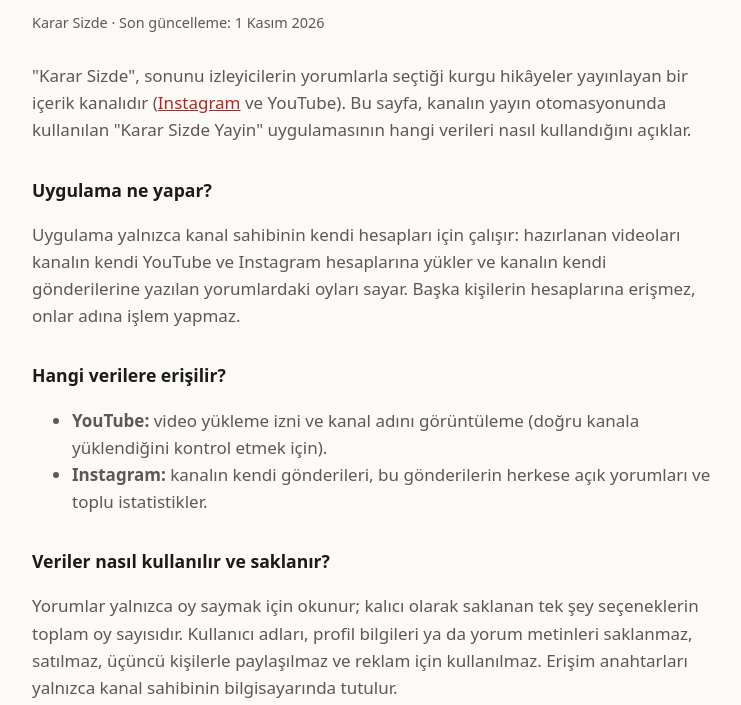
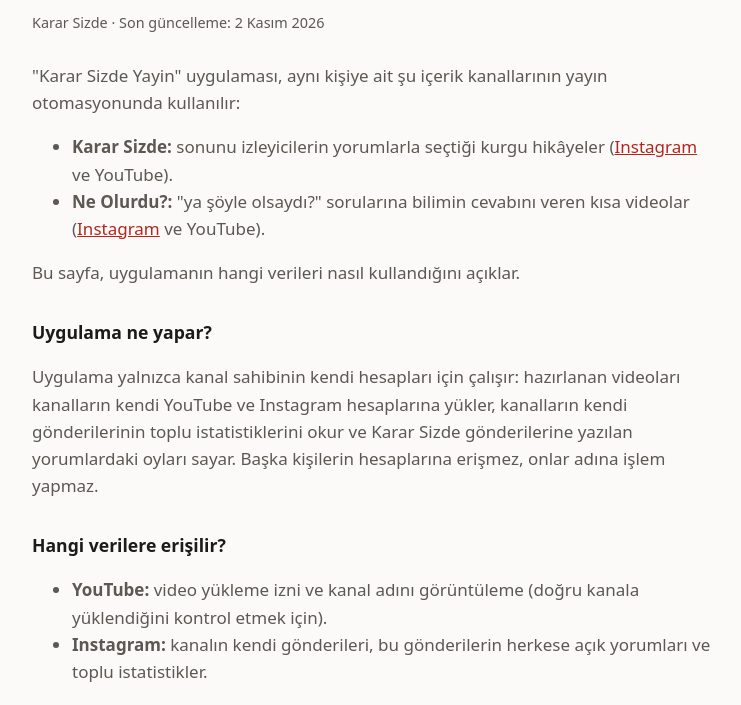
Before and after one commit to kararsizde/kararsizde.github.io, a plain HTML site: page gizlilik.html in a window 1280 px wide. Shown: the part 95-800 px from the top of the page, without its empty margins (268-1009 px from the left). Drawn offline with Linux system fonts and the light colour scheme.

Commit message:
Gizlilik: Ne Olurdu? kanalı eklendi; Ne Olurdu? kapakları güncellendi

```diff
--- a/gizlilik.html
+++ b/gizlilik.html
@@ -19,16 +19,22 @@
 <body>
 <main>
   <h1>Gizlilik Politikası</h1>
-  <p class="tarih">Karar Sizde · Son güncelleme: 1 Kasım 2026</p>
+  <p class="tarih">Karar Sizde · Son güncelleme: 2 Kasım 2026</p>
 
-  <p>"Karar Sizde", sonunu izleyicilerin yorumlarla seçtiği kurgu hikâyeler yayınlayan bir içerik kanalıdır
-  (<a href="https://www.instagram.com/kararsizdehikaye/">Instagram</a> ve YouTube). Bu sayfa, kanalın yayın
-  otomasyonunda kullanılan "Karar Sizde Yayin" uygulamasının hangi verileri nasıl kullandığını açıklar.</p>
+  <p>"Karar Sizde Yayin" uygulaması, aynı kişiye ait şu içerik kanallarının yayın otomasyonunda kullanılır:</p>
+  <ul>
+    <li><strong>Karar Sizde:</strong> sonunu izleyicilerin yorumlarla seçtiği kurgu hikâyeler
+    (<a href="https://www.instagram.com/kararsizdehikaye/">Instagram</a> ve YouTube).</li>
+    <li><strong>Ne Olurdu?:</strong> "ya şöyle olsaydı?" sorularına bilimin cevabını veren kısa videolar
+    (<a href="https://www.instagram.com/peki.neolurdu/">Instagram</a> ve YouTube).</li>
+  </ul>
+  <p>Bu sayfa, uygulamanın hangi verileri nasıl kullandığını açıklar.</p>
 
   <h2>Uygulama ne yapar?</h2>
-  <p>Uygulama yalnızca kanal sahibinin kendi hesapları için çalışır: hazırlanan videoları kanalın kendi
-  YouTube ve Instagram hesaplarına yükler ve kanalın kendi gönderilerine yazılan yorumlardaki oyları sayar.
-  Başka kişilerin hesaplarına erişmez, onlar adına işlem yapmaz.</p>
+  <p>Uygulama yalnızca kanal sahibinin kendi hesapları için çalışır: hazırlanan videoları kanalların kendi
+  YouTube ve Instagram hesaplarına yükler, kanalların kendi gönderilerinin toplu istatistiklerini okur ve
+  Karar Sizde gönderilerine yazılan yorumlardaki oyları sayar. Başka kişilerin hesaplarına erişmez, onlar
+  adına işlem yapmaz.</p>
 
   <h2>Hangi verilere erişilir?</h2>
   <ul>
```
Also changed, not shown: k/ne-olurdu/facebook-kapak.jpg, k/ne-olurdu/youtube-kapak.jpg.
